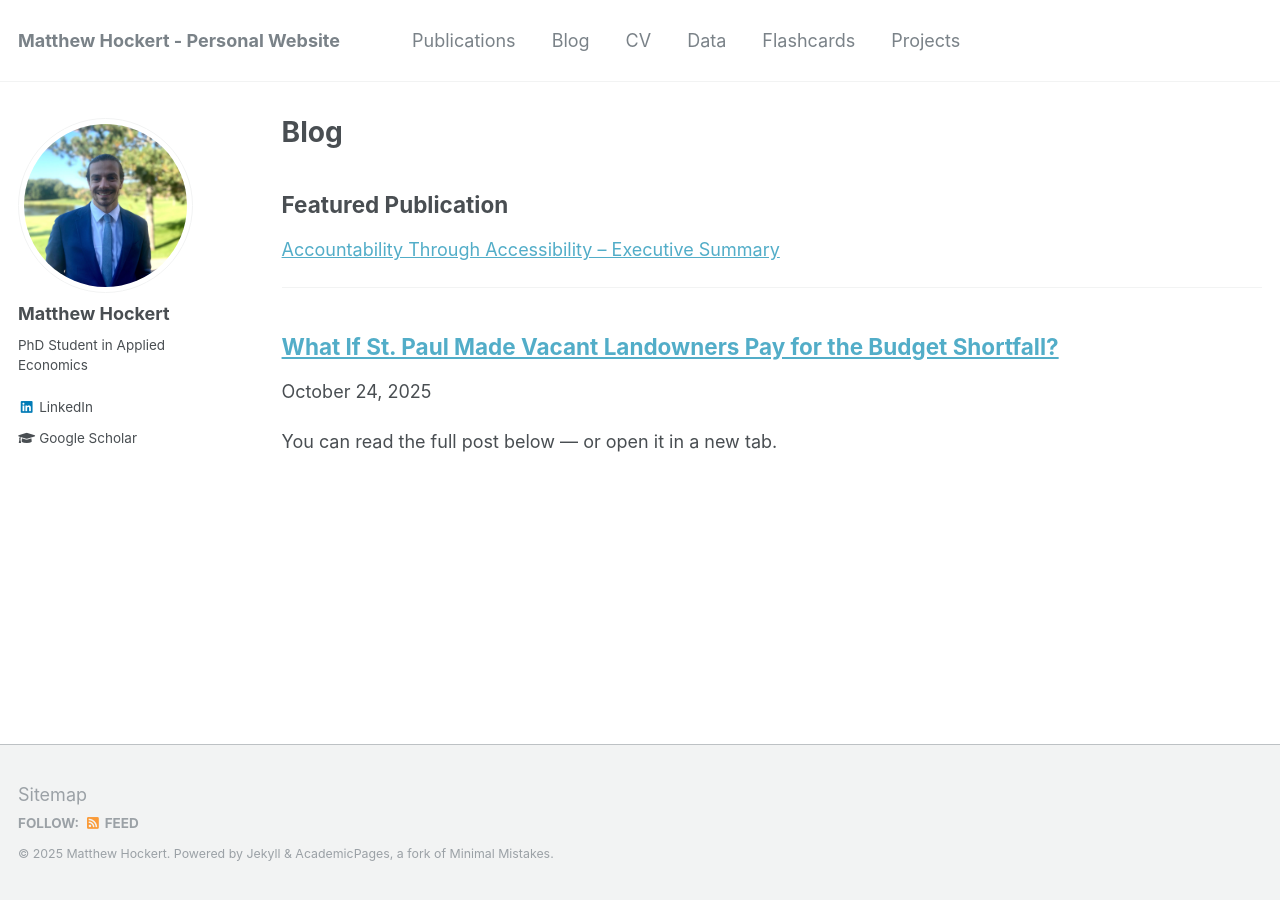
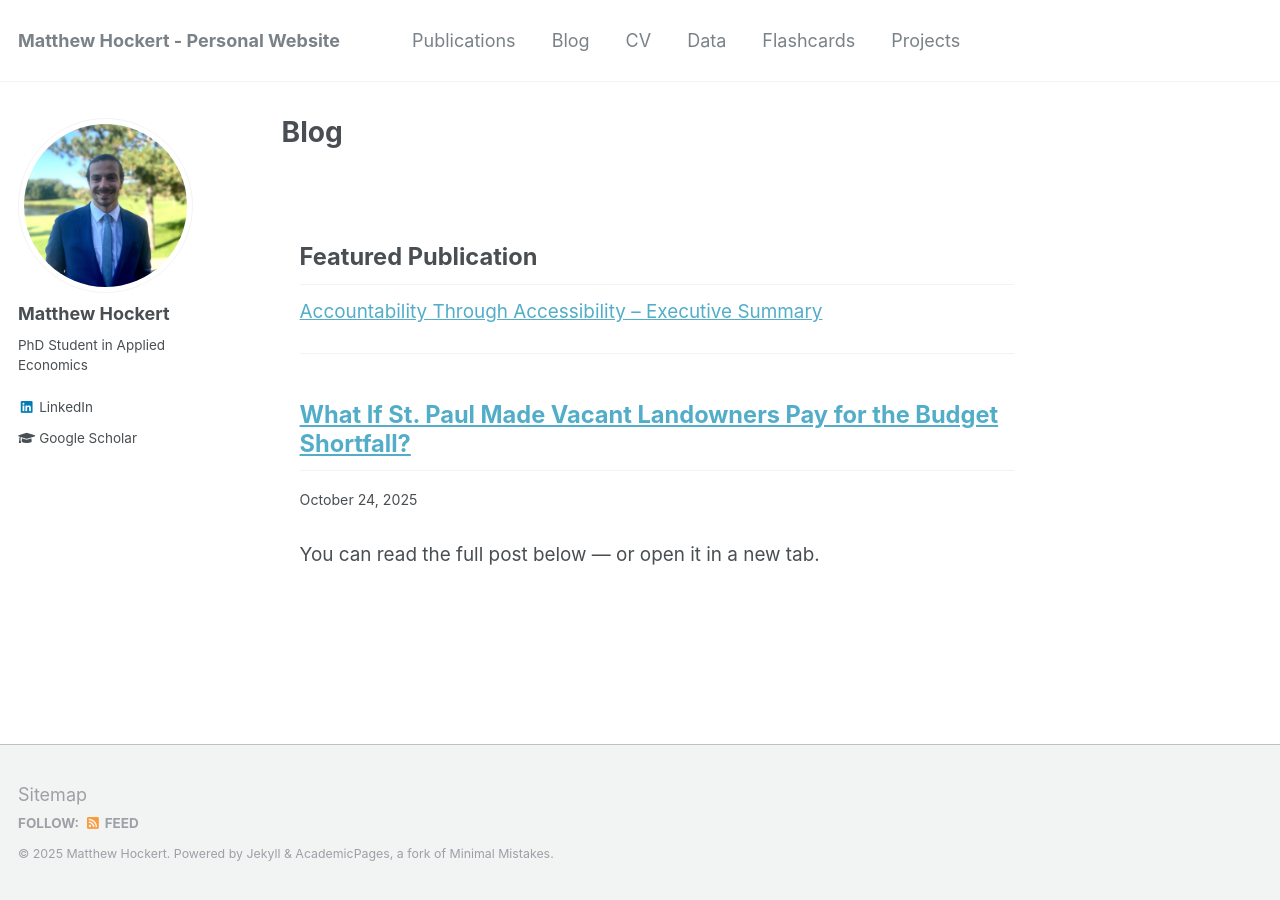
Before and after one commit to MatthewHockert/MatthewHockert.github.io, a Jekyll site: the page built from _pages/blog.md, in a window 1280 px wide. Built offline with Jekyll 4.4.1, drawn with Linux system fonts in a browser that asks for light colours.

Commit message:
Replace default blog with custom blog page

```diff
--- a/_pages/myblog.md
+++ b/_pages/blog.md
@@ -14,9 +14,9 @@
 <hr>
 
 {% for post in site.posts %}
-  <article class="post-preview">
+  <article>
     <h2><a href="{{ post.url | relative_url }}">{{ post.title }}</a></h2>
-    <p class="post-meta">{{ post.date | date: "%B %d, %Y" }}</p>
+    <p><small>{{ post.date | date: "%B %d, %Y" }}</small></p>
     <p>{{ post.excerpt }}</p>
   </article>
 {% endfor %}
```
Also changed, not shown: other parts of _pages/blog.md (+1 -1 lines).
